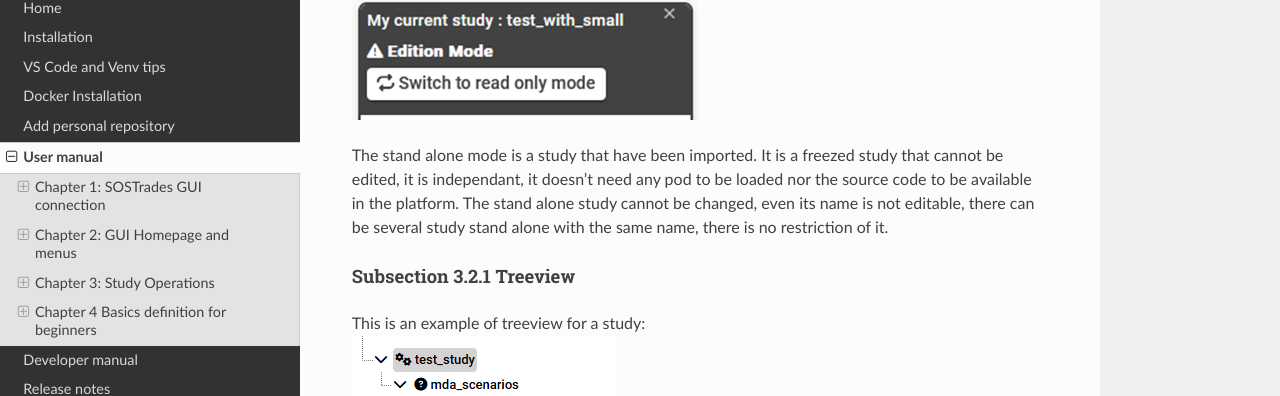
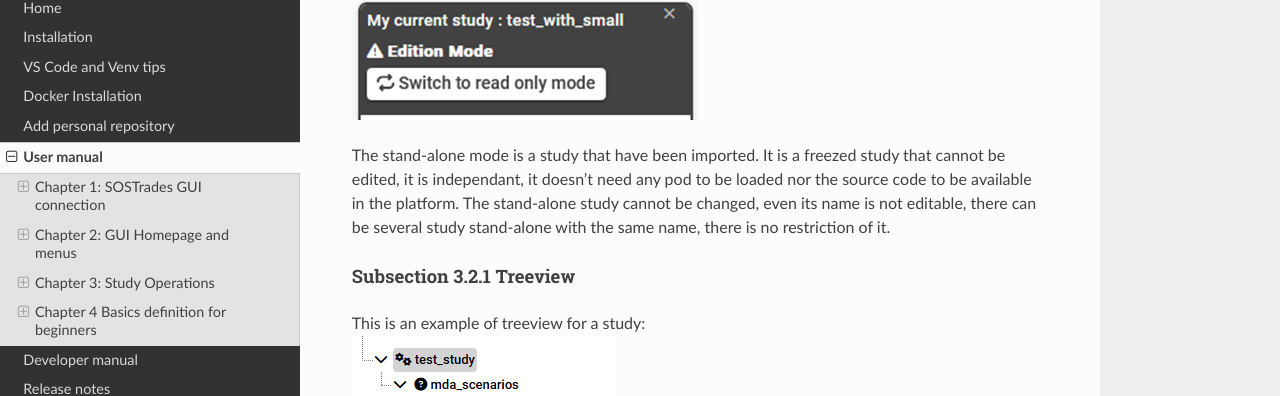
Before and after one commit to os-climate/sostrades-dev-tools, a Sphinx documentation site: the page built from docs/source/user_manual.md, in a window 1280 px wide and 900 px high, scrolled down 21282 px. Shown: the part 112-508 px from the top of the window. Built offline with Sphinx 7.4.7 and the Read the Docs theme 3.1.0, drawn with Linux system fonts in a browser that asks for light colours; some of the changed text lies outside the part shown.

Commit message:
fix some type in user manual doc

```diff
--- a/docs/source/user_manual.md
+++ b/docs/source/user_manual.md
@@ -143,7 +143,7 @@
 - The third icon ![](images/platform-GUI/study-management/copy-study-icon.png) allows to duplicate the study with another name:
 ![](images/platform-GUI/study-management/copy-study.png)
 
-- The next icon ![](images/platform-GUI/study-management/export-zip-icon.png) is for downloading a study in zip format. It contains the read only mode, the study data, all post processing charts and visualization diagrams. It is possible only if the study has a read only mode. This study zip can be imported again in this platform in stand alone format or in another platform version.
+- The next icon ![](images/platform-GUI/study-management/export-zip-icon.png) is for downloading a study in zip format. It contains the read only mode, the study data, all post processing charts and visualization diagrams. It is possible only if the study has a read only mode. This study zip can be imported again in this platform in stand-alone format or in another platform version.
 
 - The next icon ![](images/platform-GUI/study-management/delete-icon.png) is for deleting a study.
 ![](images/platform-GUI/study-management/confirm-delete.png)
@@ -273,7 +273,7 @@
 
 When **creating a study from scratch**, all fields need to be filled out: <br>
 ![](images/platform_study/create_study/create_new_study.png)
-- **import study stand alone**: If toggled, it is possible to import a study zip in stand alone.
+- **import study stand-alone**: If toggled, it is possible to import a study zip in stand-alone.
 - **study name**: the name chosen for the study
 - **process name**: the process on which the study will be based
 - **on which study it will be based**, it can be either a study that already exists for the selected process, or an
@@ -295,9 +295,9 @@
 reference study): <br>
 ![](images/platform_study/create_study/study_created.png)
 
-**Creating a study stand alone from importing a study zip** is possible when "import study stand alone" toggle button is activated.
+**Creating a study stand-alone from importing a study zip** is possible when "import study stand alone" toggle button is activated. The button "Select zip file" allows to select a study zip previously exported. The file size limit is 10Mo.
 ![](images/platform_study/create_study/create_new_study_stand_alone.png)
-The button "Select zip file" allows to select a study zip previously exported. The file size limit is 10Mo.
+
 
 
 ### Section 3.2 Study panel
@@ -322,8 +322,8 @@
 In case the study is in edition mode, there is a **switch to read only mode** button just below the name of the study in the study panel: <br>
 ![](images/platform_study/study_panel/edition.png)
 
-The stand alone mode is a study that have been imported. It is a freezed study that cannot be edited, it is independant, it doesn't need any pod to be loaded nor the source code to be available in the platform.
-The stand alone study cannot be changed, even its name is not editable, there can be several study stand alone with the same name, there is no restriction of it.
+The stand-alone mode is a study that have been imported. It is a freezed study that cannot be edited, it is independant, it doesn't need any pod to be loaded nor the source code to be available in the platform.
+The stand-alone study cannot be changed, even its name is not editable, there can be several study stand-alone with the same name, there is no restriction of it.
 
 #### Subsection 3.2.1 Treeview
 This is an example of treeview for a study: <br>
@@ -659,4 +659,4 @@
 Moreover, the read only mode saves the charts and data independently of the models modifications so even if the study is
 old and doesn't match the code of the model it can still be opened.<br>
 But if a user changes an input of the study, the study is again in configuration mode and is opened in edition mode.<br>
-In stand-alone mode, the study is a read only mode state that cannot be edited. Once a study is in read-only mode, it can be exported and imported again in a stand-alone study, that is completly independant of model evolutions or deletion.<br>
+In stand-alone mode, the study is a read only mode state that cannot be edited. Once a study is in read-only mode, it can be exported and imported again in a stand-alone study that is completly independant of model evolutions or deletion.<br>
```
